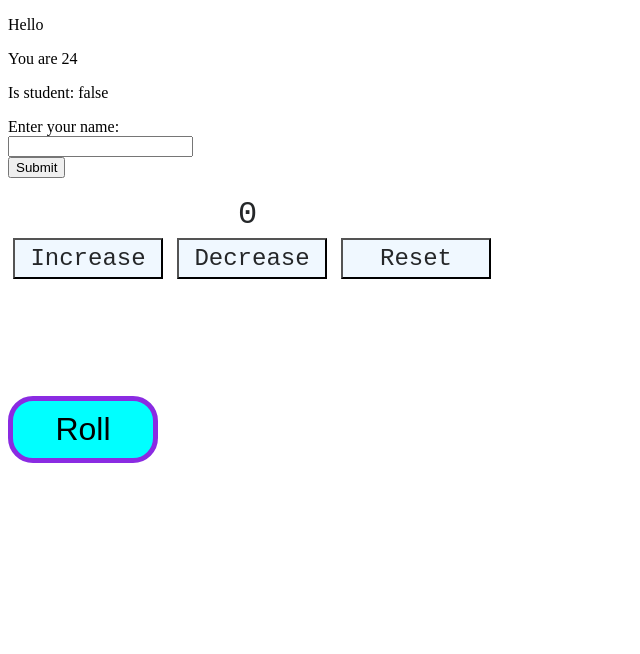
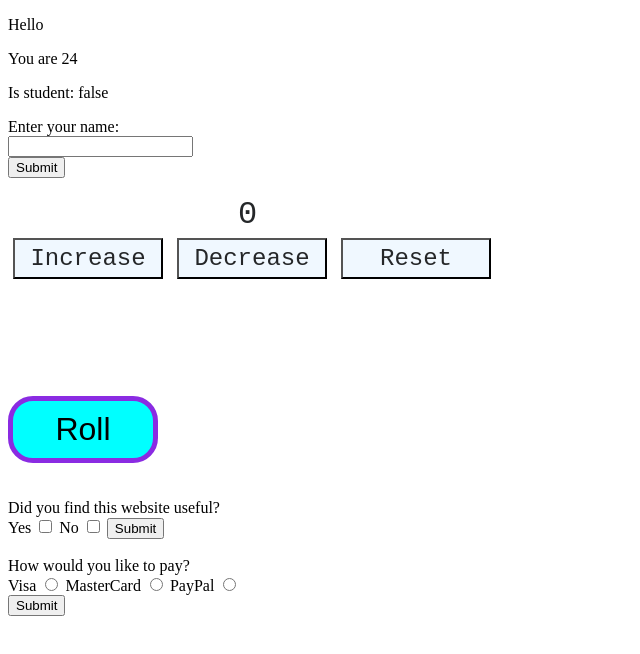
Before and after one commit to synchcyberdescron/MyCodingJourney, a plain HTML site: page Javascript/index.html in a window 1280 px wide. Shown: the whole page, without its empty margins (0-640 px from the left). Drawn offline with Linux system fonts and the light colour scheme.

Commit message:
learning js
day by day

```diff
--- a/Javascript/index.html
+++ b/Javascript/index.html
@@ -24,8 +24,26 @@
     <button id = "reset">Reset</button><br><br><br><br>
 
     <label for="roll the dice" id = "roll"></label><br>
-    <button id = "roll1">Roll</button>
+    <button id = "roll1">Roll</button><br><br><br>
 
+    <label for="myCheckBox">Did you find this website useful?</label><br>
+    <label for="Y">Yes</label>
+    <input type="checkbox" id = "myCheckBox">
+    <label for="N">No</label>
+    <input type="checkbox" id = "myCheckBox1">
+    <button id="myButton1">Submit</button><br><br>
+
+    How would you like to pay?<br>
+
+
+    <label for="visa">Visa</label>
+    <input type="radio" name="card" id="visa">
+    <label for="mastercard">MasterCard</label>
+    <input type="radio" name="card" id ="mastercard">
+    <label for="paypal">PayPal</label>
+    <input type="radio" name="card" id="paypal">
+    <br>
+    <button id = "btn5">Submit</button>
 
 
     <script src="index.js"></script>
--- a/Javascript/index.js
+++ b/Javascript/index.js
@@ -32,3 +32,31 @@ document.getElementById("roll1").onclick = function(){
     document.getElementById("roll").innerHTML = rollldice;
 
 }
+
+document.getElementById("btn5").onclick = function(){
+
+    let visa = document.getElementById("visa");
+    let mastercard = document.getElementById("mastercard");
+    let paypal = document.getElementById("paypal");
+
+    if(visa.checked){
+        console.log("You are paying with Visa");
+    }else if(mastercard.checked){
+        console.log("You are paying with MasterCard");
+    }else if(paypal.checked){
+        console.log("You are paying with Paypal");
+    }else{
+        console.log("Please enter valid payment method");
+    }
+}
+var name = "Tunc";
+var age1 = 24;
+function startProgram(){
+
+    happyBirthday();
+}
+
+function happyBirthday(){
+    console.log("Happy birthday to you "+name+".You are now "+age1);
+}
+startProgram();
```
